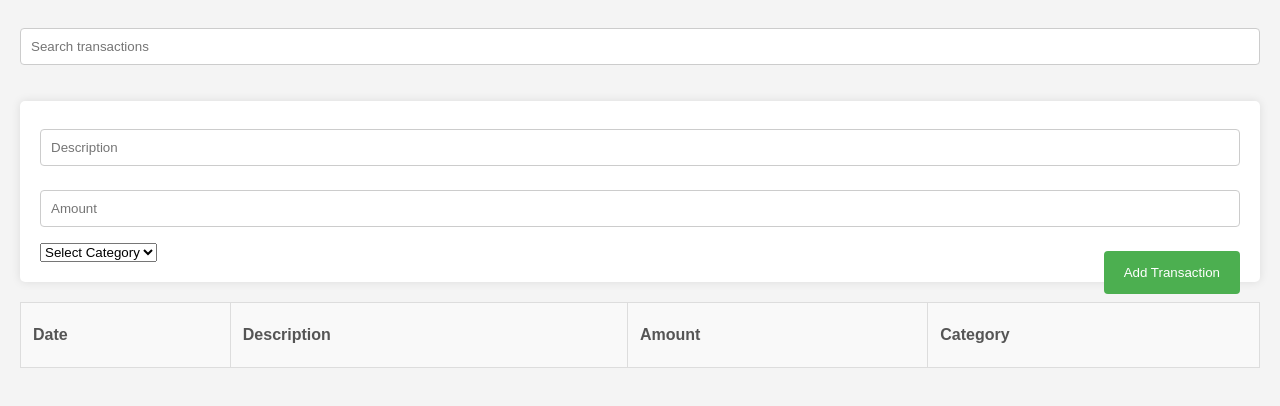
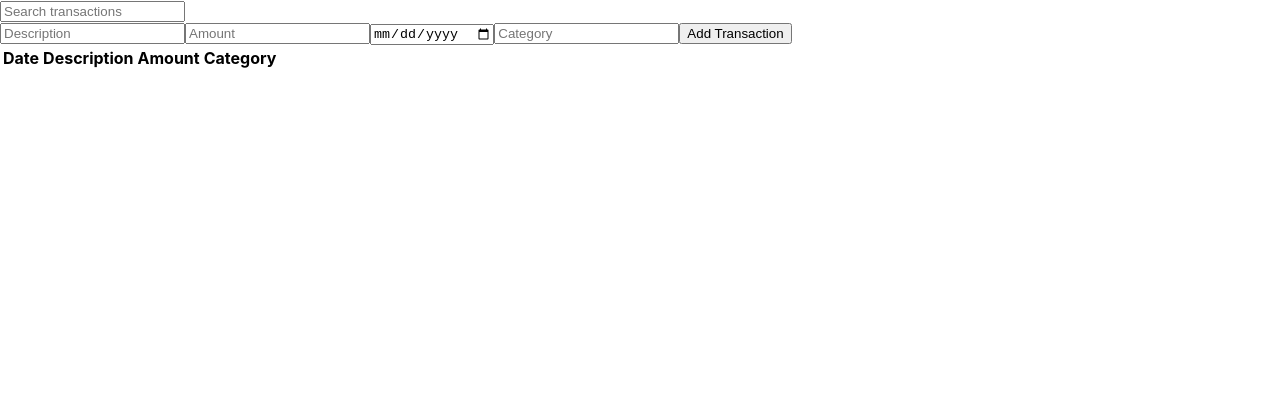
Before and after one commit to Kamau-sam/Bank-of-Flatiron, a React (Create React App) app: page / in a window 1280 px wide. Shown: the top 406 px of the page. Built offline with nearby package versions, Linux system fonts and the light colour scheme.

Commit message:
Modified date and categories section

```diff
--- a/src/App.js
+++ b/src/App.js
@@ -1,7 +1,6 @@
 import React, { useState } from "react";
 import TransactionsTable from "./TransactionsTable";
 import TransactionForm from "./TransactionForm";
-import "./Style.css";
 
 function App() {
   const [transactions, setTransactions] = useState([]);
--- a/src/Style.css
+++ /dev/null
@@ -1,84 +0,0 @@
-/* General body styles */
-body {
-  font-family: "Arial", sans-serif;
-  background-color: #f4f4f4;
-  margin: 0;
-  padding: 20px;
-  color: #333;
-}
-
-/* Table styles */
-table {
-  width: 100%;
-  margin-top: 20px;
-  border-collapse: collapse;
-}
-
-thead {
-  background-color: #f9f9f9;
-}
-
-th,
-td {
-  padding: 12px;
-  border: 1px solid #ddd;
-  text-align: left;
-}
-
-th {
-  height: 40px;
-  color: #555;
-}
-
-tbody tr:nth-child(even) {
-  background-color: #f2f2f2;
-}
-
-/* Form styling */
-form {
-  background-color: white;
-  padding: 20px;
-  border-radius: 5px;
-  box-shadow: 0 0 10px rgba(0, 0, 0, 0.1);
-  margin-top: 20px;
-}
-
-input[type="text"],
-input[type="number"] {
-  width: calc(100% - 22px); /* Adjust width to allow for padding */
-  padding: 10px;
-  margin-top: 8px;
-  margin-bottom: 16px;
-  border: 1px solid #ccc;
-  border-radius: 4px;
-}
-
-button {
-  background-color: #4caf50; /* Green */
-  color: white;
-  padding: 14px 20px;
-  margin: 8px 0;
-  border: none;
-  border-radius: 4px;
-  cursor: pointer;
-  float: right;
-}
-
-button:hover {
-  background-color: #45a049;
-}
-
-/* Search input styling */
-input[type="text"].search {
-  float: right;
-  margin-top: 0;
-  width: auto;
-  min-width: 250px;
-}
-
-/* Clear floats */
-.form-group::after {
-  content: "";
-  clear: both;
-  display: table;
-}
--- a/src/TransactionForm.js
+++ b/src/TransactionForm.js
@@ -1,17 +1,20 @@
 // src/TransactionForm.js
 import React, { useState } from "react";
+
 
 function TransactionForm({ onAddTransaction }) {
   const [description, setDescription] = useState("");
   const [amount, setAmount] = useState("");
   const [category, setCategory] = useState("");
+  const [date, setDate] = useState("");
 
   const handleSubmit = (e) => {
     e.preventDefault();
-    onAddTransaction({ description, amount, category });
+    onAddTransaction({ description, amount, category, date });
     setDescription("");
     setAmount("");
     setCategory("");
+    setDate("");
   };
 
   return (
@@ -28,12 +31,17 @@ function TransactionForm({ onAddTransaction }) {
         value={amount}
         onChange={(e) => setAmount(e.target.value)}
       />
-      <select value={category} onChange={(e) => setCategory(e.target.value)}>
-        <option value="">Select Category</option>
-        <option value="Food">Food</option>
-        <option value="Rent">Rent</option>
-        {/* Add more categories as needed */}
-      </select>
+      <input
+        type="date"
+        value={date}
+        onChange={(e) => setDate(e.target.value)}
+      />
+      <input
+        type="text"
+        placeholder="Category"
+        value={category}
+        onChange={(e) => setCategory(e.target.value)}
+      />
       <button type="submit">Add Transaction</button>
     </form>
   );
```
